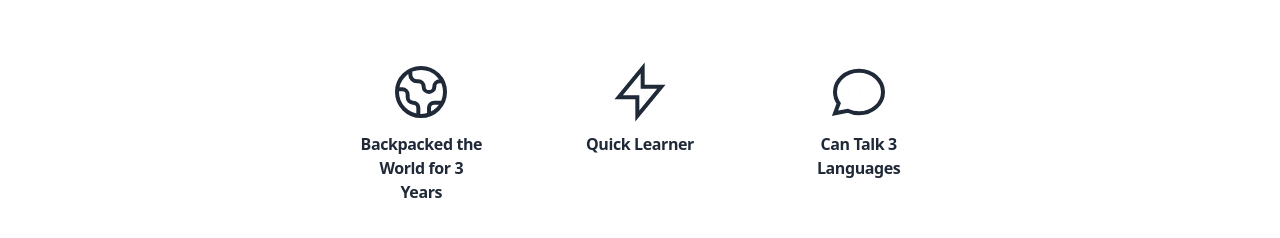
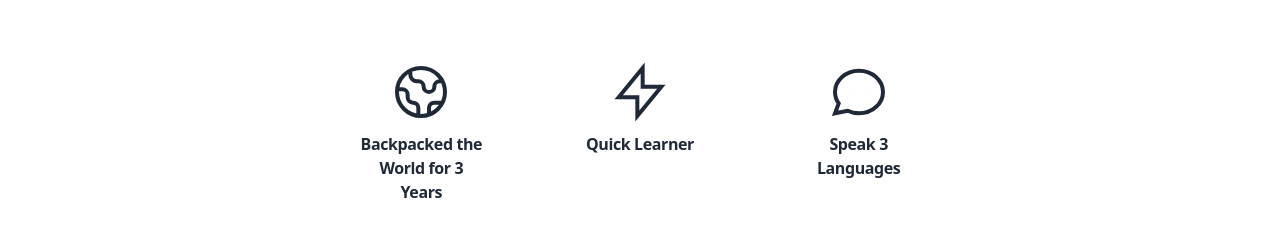
Before and after one commit to jaymgonzalez/my-site-react, a React (Create React App) app: page / in a window 1280 px wide. Shown: the part 3684-3922 px from the top of the page. Built offline with nearby package versions, Linux system fonts and the light colour scheme.

Commit message:
fix typo in copy

```diff
--- a/src/components/AboutMeList.js
+++ b/src/components/AboutMeList.js
@@ -30,7 +30,7 @@ const icons = [
   {
     name: "",
     path: '<path strokeLinecap="round" strokeLinejoin="round" d="M8 12h.01M12 12h.01M16 12h.01M21 12c0 4.418-4.03 8-9 8a9.863 9.863 0 01-4.255-.949L3 20l1.395-3.72C3.512 15.042 3 13.574 3 12c0-4.418 4.03-8 9-8s9 3.582 9 8z" />',
-    desciption: "Can Talk 3 Languages"
+    desciption: "Speak 3 Languages"
   },
 ]
 
```
